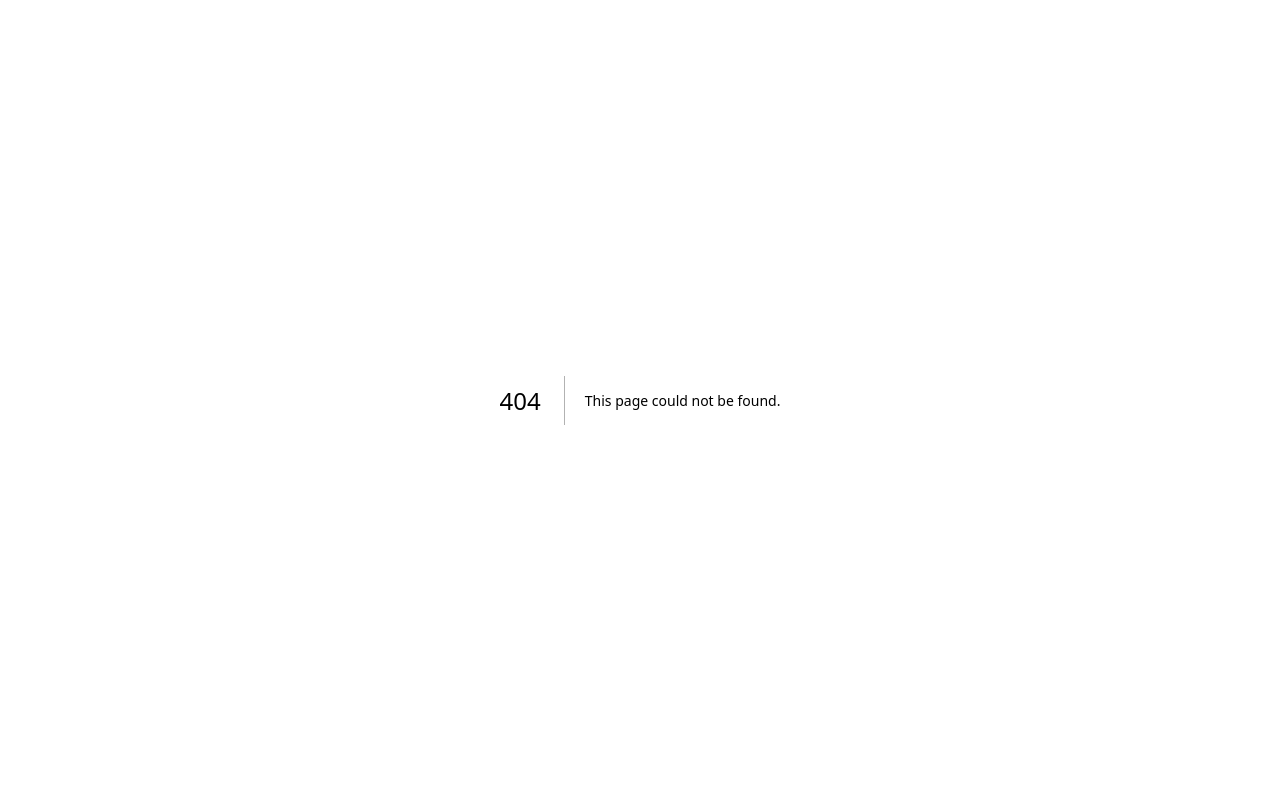
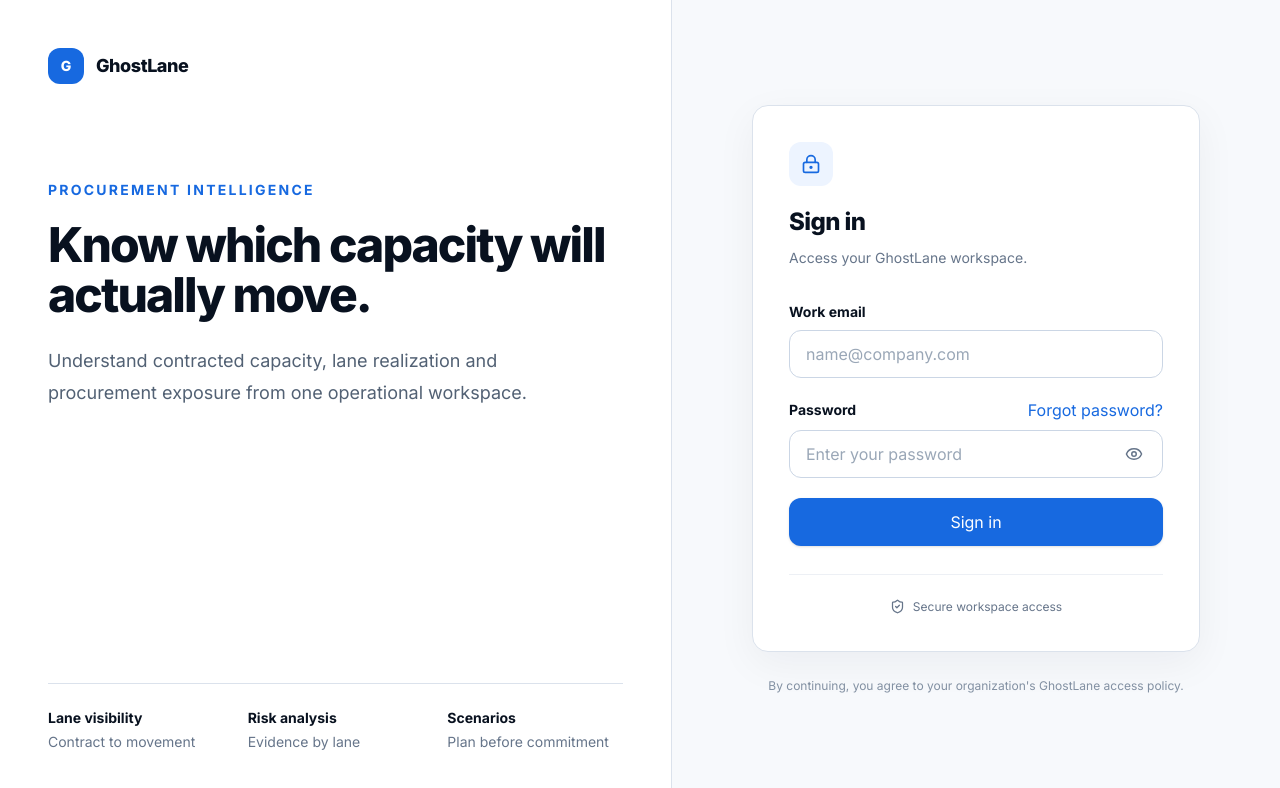
Before and after one commit to nabinchettri18/GHOST-LANE-, a Next.js app: page /login in a window 1280 px wide. Before the commit this address had no page. Shown: the top 788 px of the page. Built offline with nearby package versions, Linux system fonts and the light colour scheme.

Commit message:
Add professional GhostLane secure login UI

```diff
--- /dev/null
+++ b/app/login/page.tsx
@@ -0,0 +1,76 @@
+'use client'
+
+import { FormEvent, useState } from 'react'
+import { Eye, EyeOff, LockKeyhole, ShieldCheck } from 'lucide-react'
+
+export default function LoginPage() {
+  const [showPassword, setShowPassword] = useState(false)
+  const [loading, setLoading] = useState(false)
+  const [error, setError] = useState('')
+
+  async function submit(event: FormEvent<HTMLFormElement>) {
+    event.preventDefault()
+    setError('')
+    setLoading(true)
+    // Authentication wiring is intentionally kept behind the Supabase client/server boundary.
+    // This UI is ready for Supabase Auth once environment variables are configured.
+    setTimeout(() => setLoading(false), 500)
+  }
+
+  return (
+    <main className="min-h-screen bg-[#f7f9fc] text-[#08111f]">
+      <div className="mx-auto grid min-h-screen max-w-7xl lg:grid-cols-[1.05fr_.95fr]">
+        <section className="hidden border-r border-[#dbe2ec] bg-white px-12 py-12 lg:flex lg:flex-col lg:justify-between">
+          <div>
+            <div className="flex items-center gap-3">
+              <div className="flex h-9 w-9 items-center justify-center rounded-xl bg-[#1769e0] text-sm font-extrabold text-white">G</div>
+              <span className="text-lg font-extrabold tracking-tight">GhostLane</span>
+            </div>
+            <div className="mt-24 max-w-xl">
+              <p className="text-sm font-bold uppercase tracking-[0.16em] text-[#1769e0]">Procurement intelligence</p>
+              <h1 className="mt-5 text-5xl font-extrabold tracking-[-0.04em] leading-[1.05]">Know which capacity will actually move.</h1>
+              <p className="mt-6 max-w-lg text-lg leading-8 text-[#526174]">Understand contracted capacity, lane realization and procurement exposure from one operational workspace.</p>
+            </div>
+          </div>
+          <div className="grid grid-cols-3 gap-6 border-t border-[#dbe2ec] pt-6 text-sm">
+            <div><p className="font-bold">Lane visibility</p><p className="mt-1 text-[#66758a]">Contract to movement</p></div>
+            <div><p className="font-bold">Risk analysis</p><p className="mt-1 text-[#66758a]">Evidence by lane</p></div>
+            <div><p className="font-bold">Scenarios</p><p className="mt-1 text-[#66758a]">Plan before commitment</p></div>
+          </div>
+        </section>
+
+        <section className="flex items-center justify-center px-5 py-10 sm:px-10">
+          <div className="w-full max-w-md">
+            <div className="mb-10 lg:hidden">
+              <div className="flex items-center gap-3"><div className="flex h-9 w-9 items-center justify-center rounded-xl bg-[#1769e0] text-sm font-extrabold text-white">G</div><span className="text-lg font-extrabold">GhostLane</span></div>
+            </div>
+            <div className="rounded-2xl border border-[#dbe2ec] bg-white p-7 shadow-[0_12px_40px_rgba(8,17,31,0.05)] sm:p-9">
+              <div className="mb-8">
+                <div className="mb-5 flex h-11 w-11 items-center justify-center rounded-xl bg-[#edf4ff] text-[#1769e0]"><LockKeyhole size={20} /></div>
+                <h2 className="text-2xl font-extrabold tracking-tight">Sign in</h2>
+                <p className="mt-2 text-sm leading-6 text-[#66758a]">Access your GhostLane workspace.</p>
+              </div>
+              <form onSubmit={submit} className="space-y-5">
+                <div>
+                  <label htmlFor="email" className="mb-2 block text-sm font-bold">Work email</label>
+                  <input id="email" name="email" type="email" autoComplete="email" required placeholder="name@company.com" className="h-12 w-full rounded-xl border border-[#cbd6e5] bg-white px-4 text-sm outline-none transition placeholder:text-[#9aa7b7] focus:border-[#1769e0] focus:ring-4 focus:ring-[#1769e0]/10" />
+                </div>
+                <div>
+                  <div className="mb-2 flex items-center justify-between"><label htmlFor="password" className="text-sm font-bold">Password</label><button type="button" className="text-xs font-bold text-[#1769e0] hover:underline">Forgot password?</button></div>
+                  <div className="relative">
+                    <input id="password" name="password" type={showPassword ? 'text' : 'password'} autoComplete="current-password" required placeholder="Enter your password" className="h-12 w-full rounded-xl border border-[#cbd6e5] bg-white px-4 pr-12 text-sm outline-none transition placeholder:text-[#9aa7b7] focus:border-[#1769e0] focus:ring-4 focus:ring-[#1769e0]/10" />
+                    <button type="button" aria-label={showPassword ? 'Hide password' : 'Show password'} onClick={() => setShowPassword(!showPassword)} className="absolute right-3 top-1/2 -translate-y-1/2 rounded-lg p-2 text-[#66758a] hover:bg-[#f0f5fc]">{showPassword ? <EyeOff size={18} /> : <Eye size={18} />}</button>
+                  </div>
+                </div>
+                {error && <p className="rounded-xl border border-red-200 bg-red-50 px-4 py-3 text-sm text-red-700">{error}</p>}
+                <button disabled={loading} className="h-12 w-full rounded-xl bg-[#1769e0] text-sm font-bold text-white shadow-sm transition hover:bg-[#0f57bd] disabled:cursor-not-allowed disabled:opacity-60">{loading ? 'Signing in…' : 'Sign in'}</button>
+              </form>
+              <div className="mt-7 flex items-center justify-center gap-2 border-t border-[#edf0f5] pt-6 text-xs text-[#66758a]"><ShieldCheck size={15} /> Secure workspace access</div>
+            </div>
+            <p className="mt-6 text-center text-xs leading-5 text-[#8290a2]">By continuing, you agree to your organization's GhostLane access policy.</p>
+          </div>
+        </section>
+      </div>
+    </main>
+  )
+}
```
